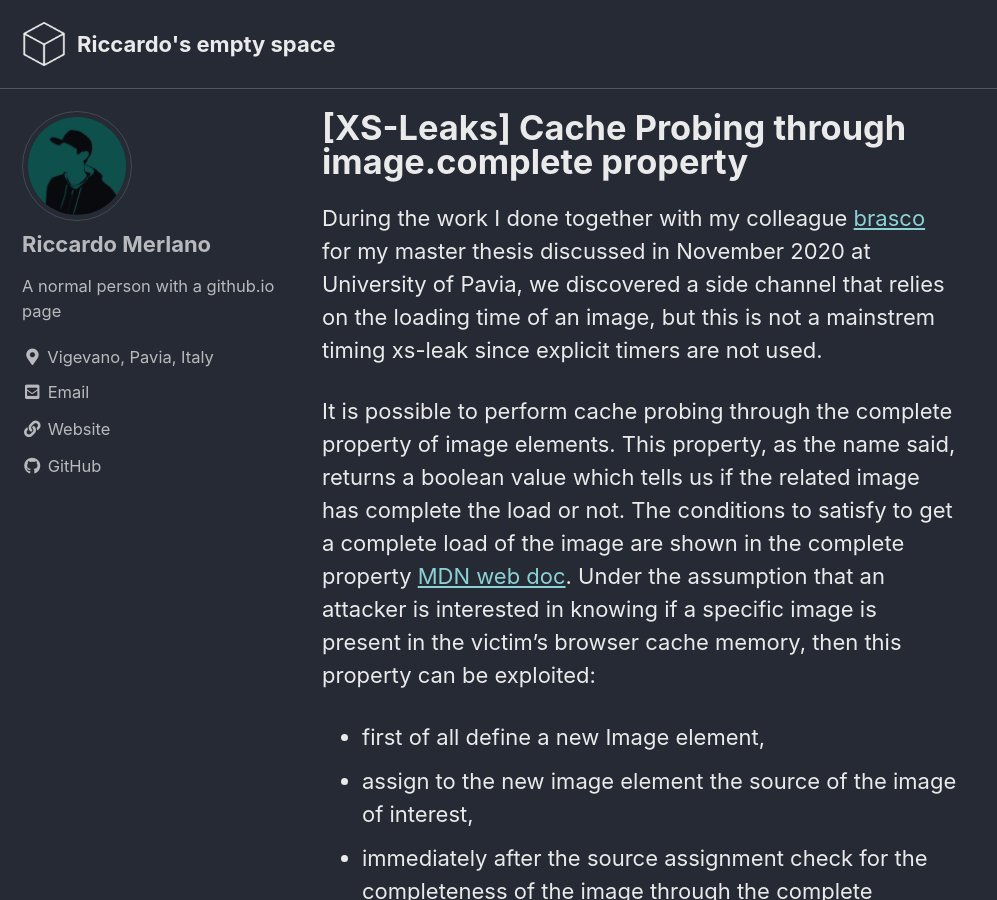
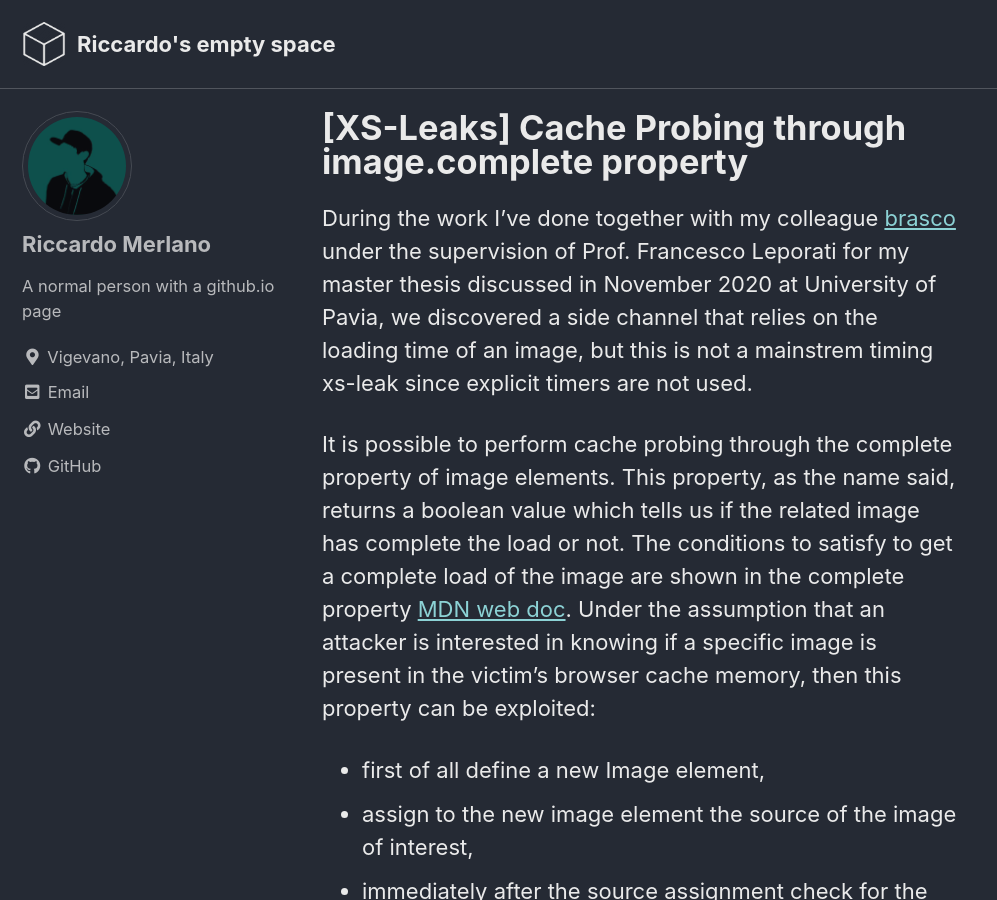
Before and after one commit to riccardomerlano/riccardomerlano.github.io, a Jekyll site: the page built from _posts/2021-04-24-cache-probing-through-image.complete-property.markdown, in a window 1280 px wide and 900 px high. Shown: the whole window, without its empty margins (0-997 px from the left). Built offline with Jekyll 4.4.1, drawn with Linux system fonts in a browser that asks for light colours; cached includes are drawn as plain includes; some of the changed text lies outside the part shown.

Commit message:
Update 2021-04-24-cache-probing-through-image.complete-property.markdown
fix

```diff
--- a/_posts/2021-04-24-cache-probing-through-image.complete-property.markdown
+++ b/_posts/2021-04-24-cache-probing-through-image.complete-property.markdown
@@ -4,7 +4,7 @@ title:  "[XS-Leaks] Cache Probing through image.complete property"
 date:   2021-04-24 10:09:37 +0200
 categories: xs-leaks
 ---
-During the work I done together with my colleague [brasco][brasco-github] for my master thesis discussed in November 2020 at University of Pavia, we discovered a side channel that relies on the loading time of an image, but this is not a mainstrem timing xs-leak since explicit timers are not used.
+During the work I've done together with my colleague [brasco][brasco-github] under the supervision of Prof. Francesco Leporati for my master thesis discussed in November 2020 at University of Pavia, we discovered a side channel that relies on the loading time of an image, but this is not a mainstrem timing xs-leak since explicit timers are not used.
 
 It is possible to perform cache probing through the complete property of image elements. This property, as the name said, returns a boolean value which tells us if the related image has complete the load or not. The conditions to satisfy to get a complete load of the image are shown in the complete property [MDN web doc][MDN-web-doc]. Under the assumption that an attacker is interested in knowing if a specific image is present in the victim’s browser cache memory, then this property can be exploited:
 
```
